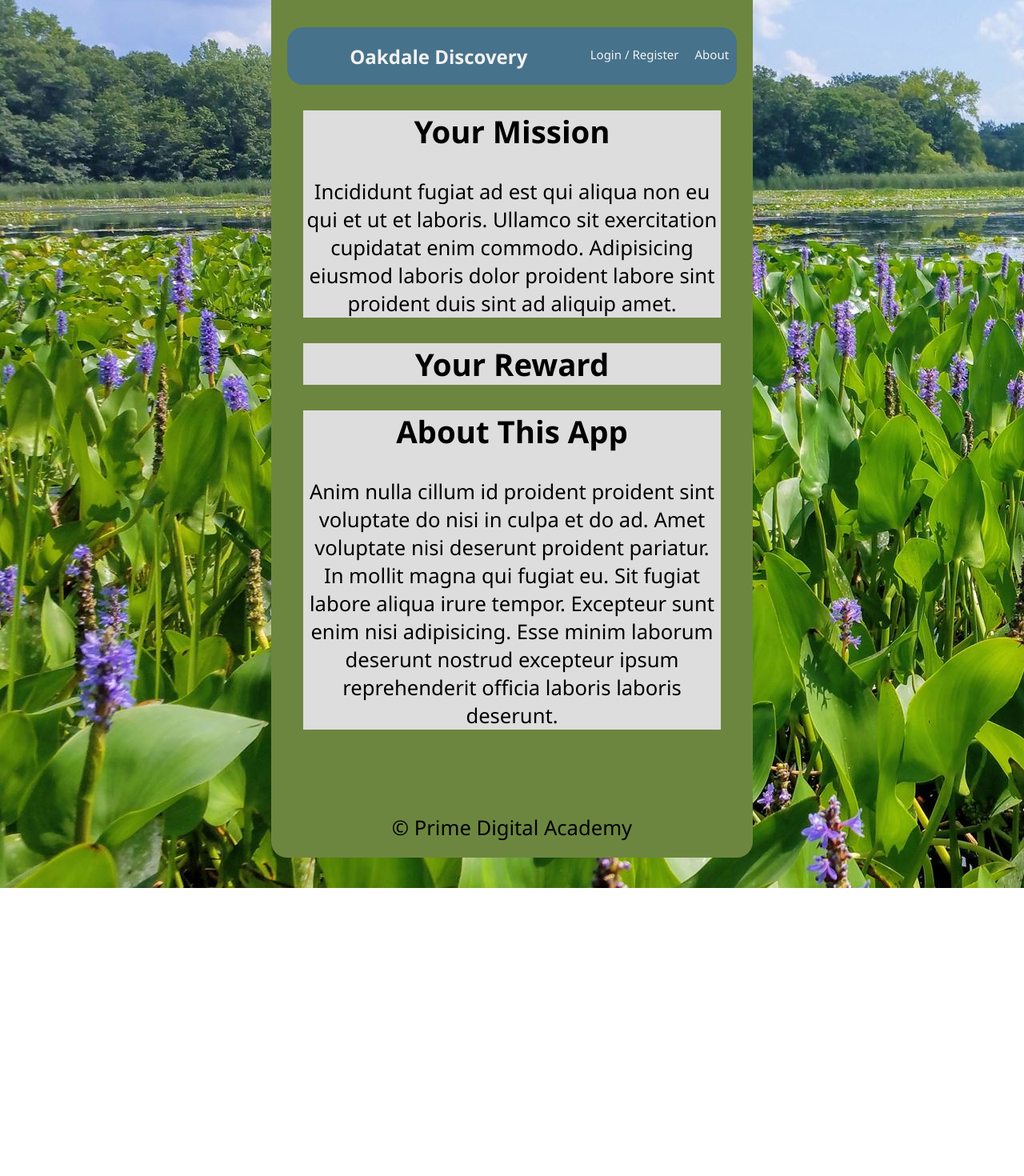
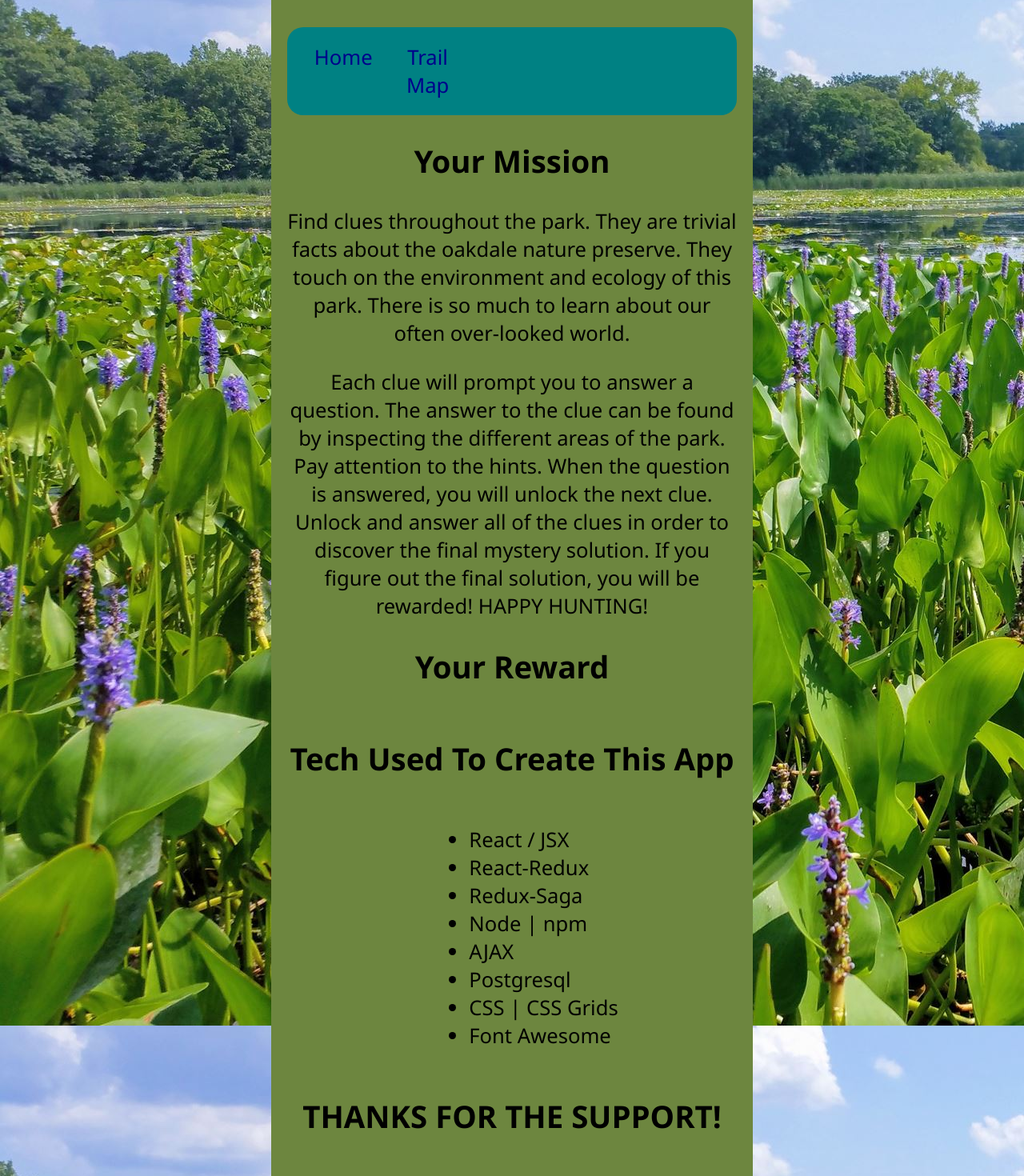
Before and after one commit to linzmeyer/solo-project, a React (Create React App) app: page /#/about in a window 1280 px wide. Shown: the part 180-1650 px from the top of the page at 80% size. Before the commit the page ends 1290 px from the top, so only its background shows below. Built offline with nearby package versions, Linux system fonts and the light colour scheme; no server answers.

Commit message:
about page set up

```diff
--- a/src/components/AboutView/AboutView.css
+++ b/src/components/AboutView/AboutView.css
@@ -2,3 +2,24 @@
   background-color: #ddd;
   margin: 20px;
 }
+
+.grid {
+  display: grid;
+  grid-template-columns: repeat(3, 1fr);
+  grid-template-areas:
+    'grid-title grid-title grid-title'
+    '. grid-list grid-list';
+}
+
+.grid-title {
+  grid-area: grid-title;
+}
+
+.grid-list {
+  grid-area: grid-list;
+}
+
+.grid-list > li {
+  grid-area: tech;
+  text-align: left;
+}
--- a/src/components/AboutView/AboutView.js
+++ b/src/components/AboutView/AboutView.js
@@ -2,8 +2,8 @@ import React, {Component} from 'react';
 import { connect } from 'react-redux';
 
 import Header from '../Header/Header';
+import Navbar from '../Navbar/Navbar';
 import './AboutView.css';
-import Nav from '../Nav/Nav';
 
 
 class AboutView extends Component {
@@ -17,19 +17,43 @@ class AboutView extends Component {
   render() {
     return (
       <div className="AboutView-wrapper">
-        <Header header="About" />
-        <Nav />
-        <div className="card" >
+        <Header header="ABOUT" />
+        <Navbar currentView="ABOUT" />
+        <div className="mission" >
           <h2>Your Mission</h2>
-          <p>Incididunt fugiat ad est qui aliqua non eu qui et ut et laboris. Ullamco sit exercitation cupidatat enim commodo. Adipisicing eiusmod laboris dolor proident labore sint proident duis sint ad aliquip amet.</p>
+          <p>
+            Find clues throughout the park. They are trivial facts about the oakdale nature preserve. They touch on the environment and ecology of this park. There is so much to learn about our often over-looked world.
+          </p>
+          <p>
+            Each clue will prompt you to answer a question. The answer to the clue can be found by inspecting the different areas of the park. Pay attention to the hints. When the question is answered, you will unlock the next clue. Unlock and answer all of the clues in order to discover the final mystery solution. If you figure out the final solution, you will be rewarded! HAPPY HUNTING!
+          </p>
         </div>
-        <div className="card" >
+        <div className="reward" >
           <h2>Your Reward</h2>
-          { this.props.activeReward }
+          <p>
+            { this.props.activeReward }
+          </p>
         </div>
-        <div className="card" >
-          <h2>About This App</h2>
-          <p>Anim nulla cillum id proident proident sint voluptate do nisi in culpa et do ad. Amet voluptate nisi deserunt proident pariatur. In mollit magna qui fugiat eu. Sit fugiat labore aliqua irure tempor. Excepteur sunt enim nisi adipisicing. Esse minim laborum deserunt nostrud excepteur ipsum reprehenderit officia laboris laboris deserunt.</p>
+        <div className="grid" >
+          <h2 className="grid-title" >Tech Used To Create This App</h2>
+          <ul className="grid-list" >
+            <li>React / JSX</li>
+            <li>React-Redux</li>
+            <li>Redux-Saga</li>
+            <li>Node | npm</li>
+            <li>AJAX</li>
+            <li>Postgresql</li>
+            <li>CSS | CSS Grids</li>
+            <li>Font Awesome</li>
+          </ul>
+        </div>
+        <div className="grid" >
+          <h2 className="grid-title" >THANKS FOR THE SUPPORT!</h2>
+          <ul className="grid-list" >
+            <li>Family: Laura and Monty</li>
+            <li>Cohorts: Atbash, Affine, Baconia, Zaurak</li>
+            <li>Prime Staff: I appreciate this awesome opportunity!</li>
+          </ul>
         </div>
       </div>
     );
--- a/src/components/Navbar/Navbar.js
+++ b/src/components/Navbar/Navbar.js
@@ -10,6 +10,12 @@ class Navbar extends Component {
   //   let action = { type: 'GET_PLAYER_STATS' };
   //   this.props.dispatch( action );
   // }
+
+  renderAboutLink = () => {
+    if(
+      this.props.currentView !== 'ABOUT'
+    ){ return <Link to="/about" className="nav-item" >About</Link>; }
+  }
 
   // render Admin Home link based on current view
   renderAdminHomeLink = () => {
@@ -28,8 +34,7 @@ class Navbar extends Component {
       this.props.currentView === 'CLUE 3' ||
       this.props.currentView === 'CLUE 4' ||
       this.props.currentView === 'CLUE 5'
-    ){
-      return ( <Link to="/home" className="nav-item" >Home</Link>); }
+    ){ return ( <Link to="/home" className="nav-item" >Home</Link>); }
   }
 
   // render Log Out link based on current view
@@ -42,11 +47,12 @@ class Navbar extends Component {
   render() {
     return (
       <div className="Navbar-wrapper" >
-          { this.renderHomeLink() }
-          { this.renderAdminHomeLink() }
-          { this.renderLogOutLink() }
-          <Link to="/trail-map" className="nav-item" >Trail Map</Link>
-          <Link to="/about" className="nav-item" >About</Link>
+        { this.renderHomeLink() }
+        { this.renderAdminHomeLink() }
+        { this.renderLogOutLink() }
+        { this.renderAboutLink() }
+        <Link to="/trail-map" className="nav-item" >Trail Map</Link>
+
       </div>
     );
   }
```
Also changed, not shown: 1 other file (tests, documents, lock files or other folders).
